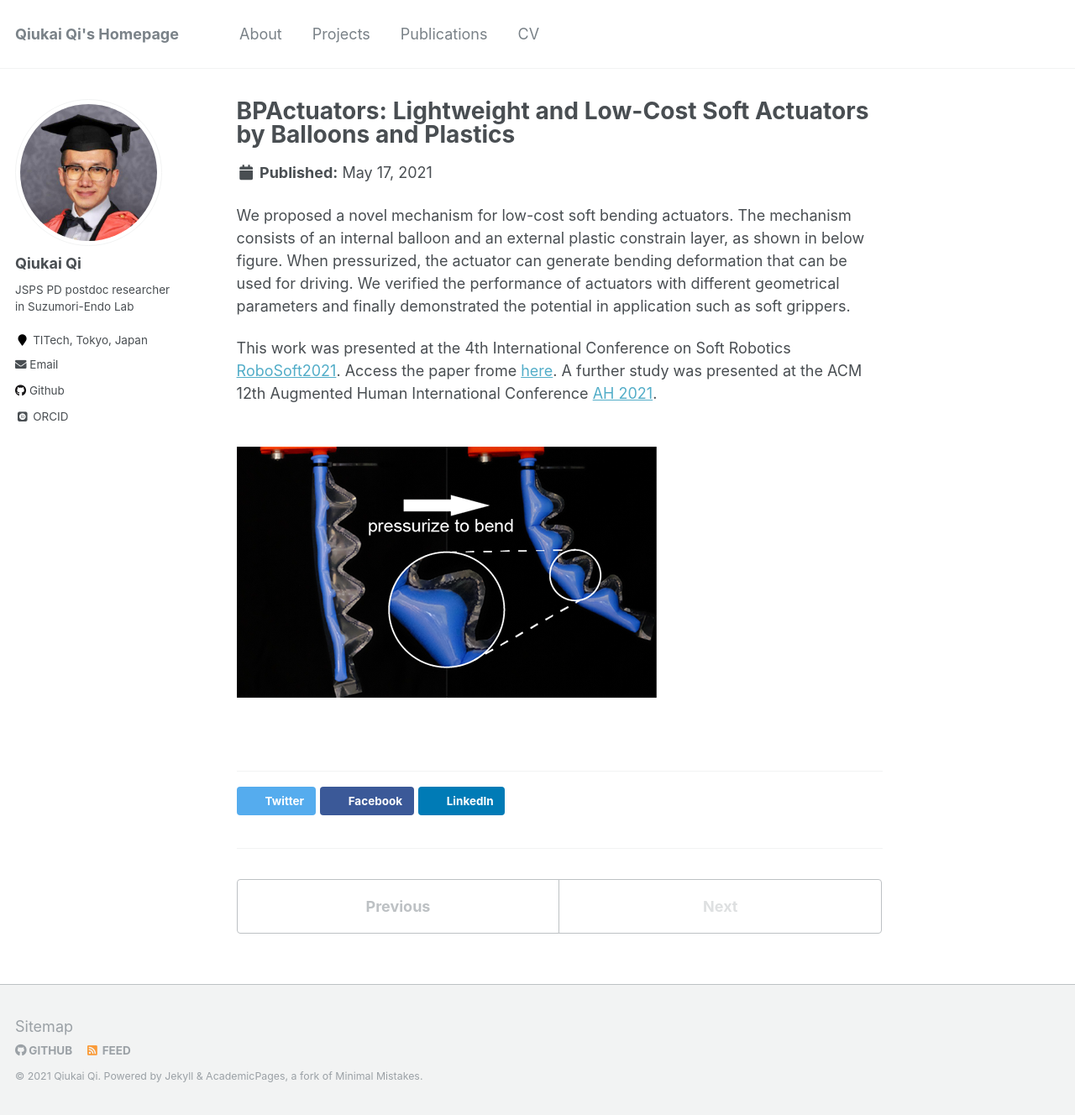
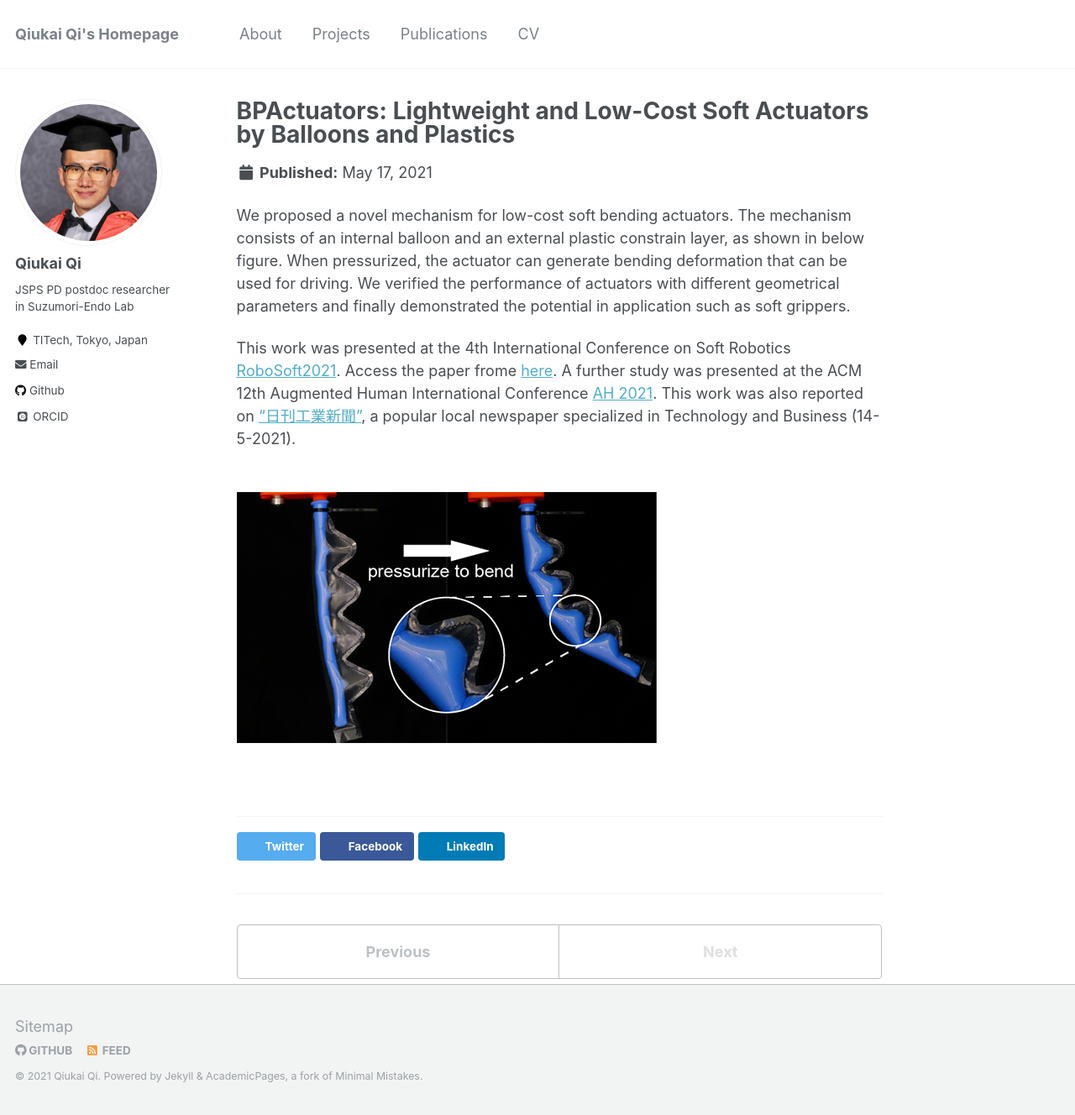
Before and after one commit to QiukaiQi/qiukaiqi.github.io, a Jekyll site: the page built from _portfolio/project-004.md, in a window 1280 px wide and 1328 px high. Shown: the whole window at 84% size. Built offline with Jekyll 4.4.1, drawn with Linux system fonts in a browser that asks for light colours; some web fonts are replaced.

Commit message:
Update project-004.md

```diff
--- a/_portfolio/project-004.md
+++ b/_portfolio/project-004.md
@@ -6,6 +6,6 @@ collection: portfolio
 
 We proposed a novel mechanism for low-cost soft bending actuators. The mechanism consists of an internal balloon and an external plastic constrain layer, as shown in below figure. When pressurized, the actuator can generate bending deformation that can be used for driving. We verified the performance of actuators with different geometrical parameters and finally demonstrated the potential in application such as soft grippers.
 
-This work was presented at the 4th International Conference on Soft Robotics [RoboSoft2021](http://www.robosoft2020.org/). Access the paper frome [here](http://arxiv.org/abs/2103.01409). A further study was presented at the ACM 12th Augmented Human International Conference [AH 2021](https://www.augmented-human.com/).
+This work was presented at the 4th International Conference on Soft Robotics [RoboSoft2021](http://www.robosoft2020.org/). Access the paper frome [here](http://arxiv.org/abs/2103.01409). A further study was presented at the ACM 12th Augmented Human International Conference [AH 2021](https://www.augmented-human.com/). This work was also reported on ["日刊工業新聞"](https://www.nikkan.co.jp/articles/view/00598252), a popular local newspaper specialized in Technology and Business (14-5-2021).
 
 <br/><img src='/images/projectImages/bpactuators.png'>
```
